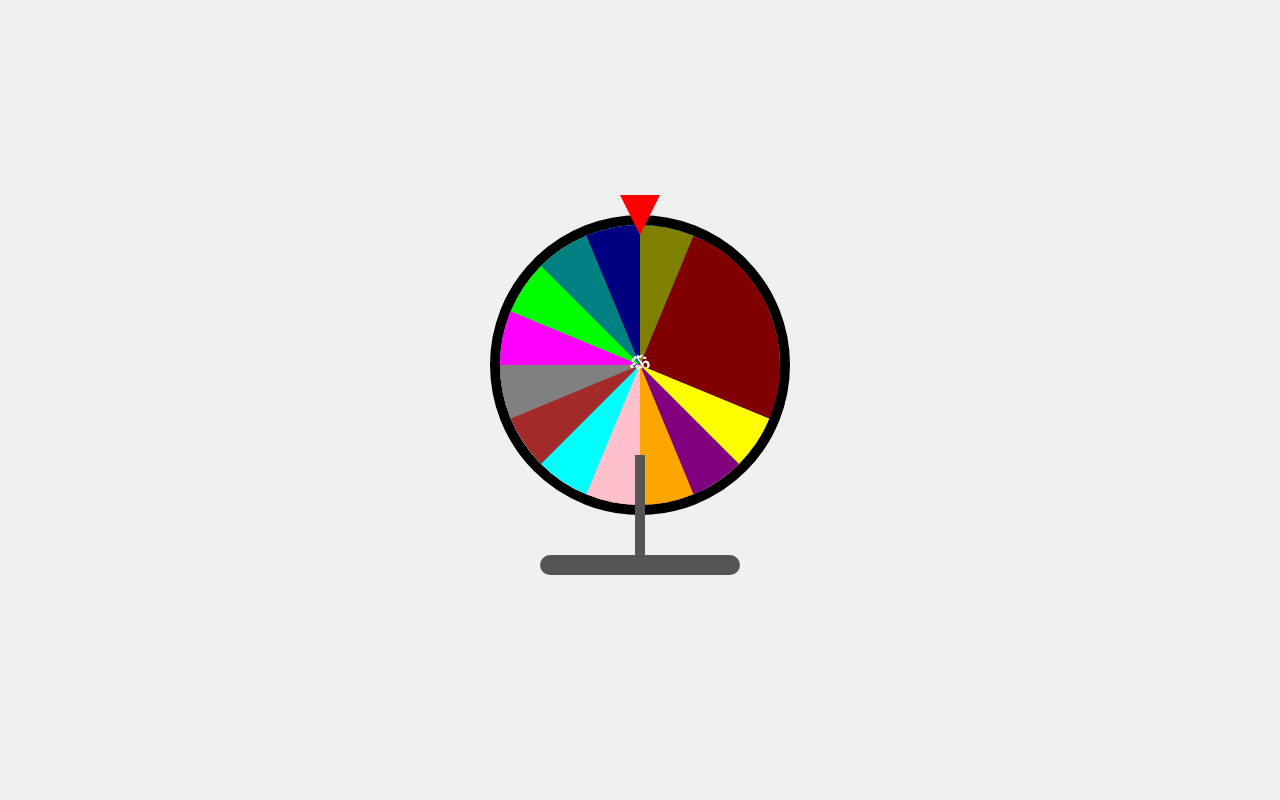
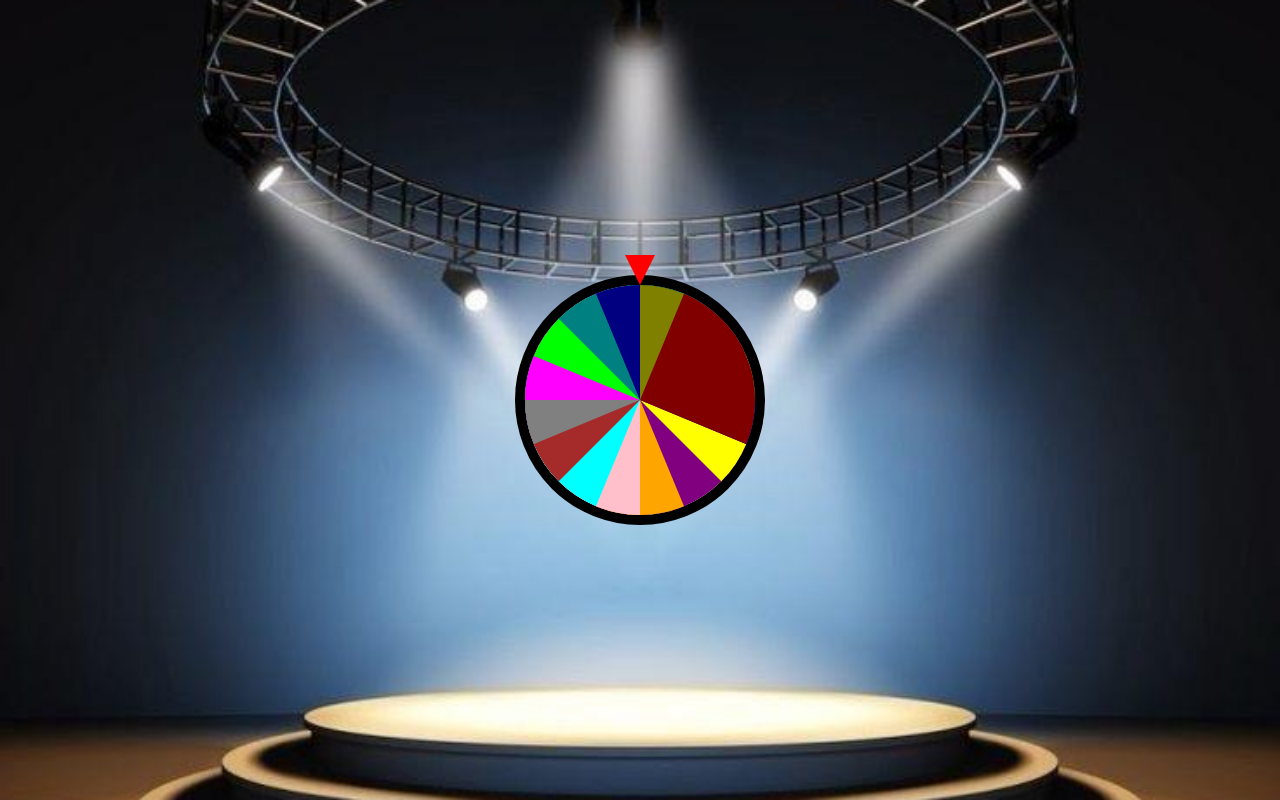
Before and after one commit to ter6669/Starss, a plain HTML site: page index.html in a window 1280 px wide. Drawn offline with Linux system fonts and the light colour scheme.

Commit message:
Update index.html

```diff
--- a/index.html
+++ b/index.html
@@ -13,14 +13,14 @@
             justify-content: center;
             height: 100vh;
             margin: 0;
-            background: #f0f0f0;
+            background: url('background.jpg') no-repeat center center fixed; /* Локальный файл фона */
+            background-size: cover;
         }
 
         .wheel-container {
             position: relative;
-            width: 300px;
-            height: 300px;
-            margin-bottom: 50px;
+            width: 250px; /* Уменьшенный размер колеса */
+            height: 250px; /* Уменьшенный размер колеса */
         }
 
         .wheel {
@@ -40,32 +40,6 @@
             height: 100%;
             clip-path: polygon(50% 50%, 100% 0, 100% 100%);
             transform-origin: center;
-            display: flex;
-            align-items: center;
-            justify-content: center;
-            font-size: 18px;
-            font-weight: bold;
-            color: white;
-        }
-
-        .stand {
-            width: 200px;
-            height: 20px;
-            background: #555;
-            position: relative;
-            top: -10px;
-            border-radius: 10px;
-        }
-
-        .stand::before {
-            content: '';
-            position: absolute;
-            width: 10px;
-            height: 100px;
-            background: #555;
-            top: -100px;
-            left: 50%;
-            transform: translateX(-50%);
         }
 
         .pointer {
@@ -75,9 +49,9 @@
             transform: translateX(-50%);
             width: 0;
             height: 0;
-            border-left: 20px solid transparent;
-            border-right: 20px solid transparent;
-            border-top: 40px solid red;
+            border-left: 15px solid transparent;
+            border-right: 15px solid transparent;
+            border-top: 30px solid red;
             z-index: 2;
         }
     </style>
@@ -86,26 +60,25 @@
     <div class="wheel-container">
         <div class="wheel">
             <!-- Сектора колеса -->
-            <div class="sector" style="transform: rotate(0deg); background: red;">1</div>
-            <div class="sector" style="transform: rotate(22.5deg); background: green;">2</div>
-            <div class="sector" style="transform: rotate(45deg); background: blue;">3</div>
-            <div class="sector" style="transform: rotate(67.5deg); background: yellow;">4</div>
-            <div class="sector" style="transform: rotate(90deg); background: purple;">5</div>
-            <div class="sector" style="transform: rotate(112.5deg); background: orange;">6</div>
-            <div class="sector" style="transform: rotate(135deg); background: pink;">7</div>
-            <div class="sector" style="transform: rotate(157.5deg); background: cyan;">8</div>
-            <div class="sector" style="transform: rotate(180deg); background: brown;">9</div>
-            <div class="sector" style="transform: rotate(202.5deg); background: gray;">10</div>
-            <div class="sector" style="transform: rotate(225deg); background: magenta;">11</div>
-            <div class="sector" style="transform: rotate(247.5deg); background: lime;">12</div>
-            <div class="sector" style="transform: rotate(270deg); background: teal;">13</div>
-            <div class="sector" style="transform: rotate(292.5deg); background: navy;">14</div>
-            <div class="sector" style="transform: rotate(315deg); background: olive;">15</div>
-            <div class="sector" style="transform: rotate(337.5deg); background: maroon;">16</div>
+            <div class="sector" style="transform: rotate(0deg); background: red;"></div>
+            <div class="sector" style="transform: rotate(22.5deg); background: green;"></div>
+            <div class="sector" style="transform: rotate(45deg); background: blue;"></div>
+            <div class="sector" style="transform: rotate(67.5deg); background: yellow;"></div>
+            <div class="sector" style="transform: rotate(90deg); background: purple;"></div>
+            <div class="sector" style="transform: rotate(112.5deg); background: orange;"></div>
+            <div class="sector" style="transform: rotate(135deg); background: pink;"></div>
+            <div class="sector" style="transform: rotate(157.5deg); background: cyan;"></div>
+            <div class="sector" style="transform: rotate(180deg); background: brown;"></div>
+            <div class="sector" style="transform: rotate(202.5deg); background: gray;"></div>
+            <div class="sector" style="transform: rotate(225deg); background: magenta;"></div>
+            <div class="sector" style="transform: rotate(247.5deg); background: lime;"></div>
+            <div class="sector" style="transform: rotate(270deg); background: teal;"></div>
+            <div class="sector" style="transform: rotate(292.5deg); background: navy;"></div>
+            <div class="sector" style="transform: rotate(315deg); background: olive;"></div>
+            <div class="sector" style="transform: rotate(337.5deg); background: maroon;"></div>
         </div>
         <div class="pointer"></div>
     </div>
-    <div class="stand"></div>
 
     <script>
         const wheel = document.querySelector('.wheel');
```
